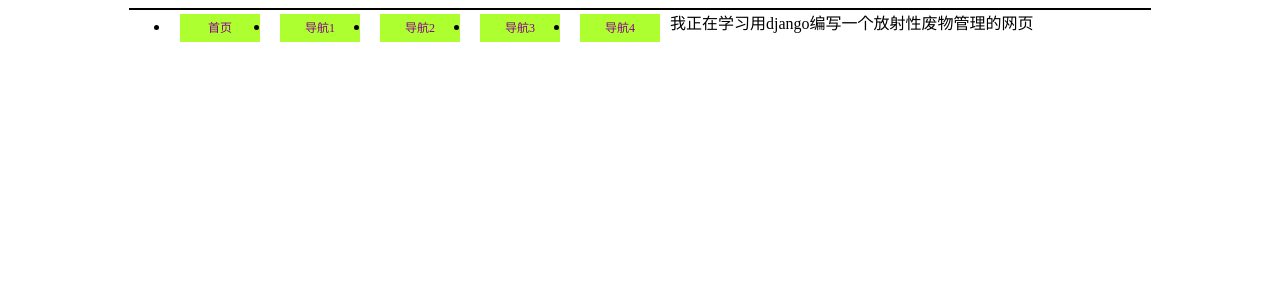
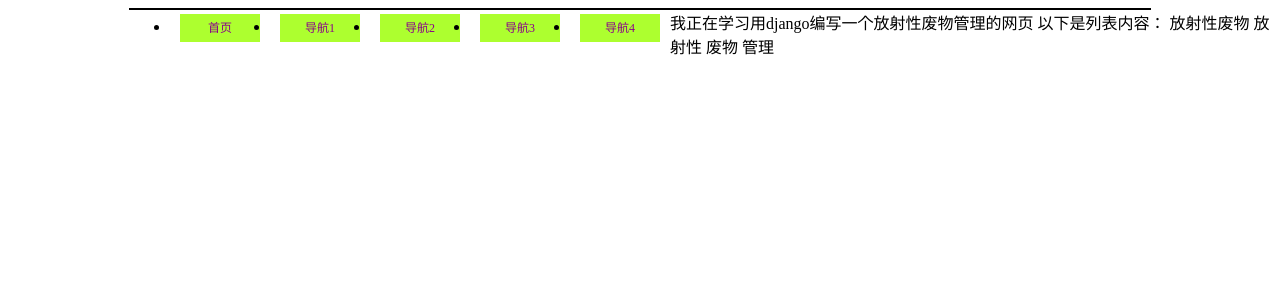
Before and after one commit to hclliu86/rwm, a Django app: page / in a window 1280 px wide. Shown: the top 300 px of the page. Run offline with Django 3.2, Linux system fonts and the light colour scheme.

Commit message:
list and dict
learn how to display list and dict on the web

```diff
--- a/learn/templates/home.html
+++ b/learn/templates/home.html
@@ -5,6 +5,11 @@
 {% block content %}
 {#{% include 'ad.html' %}#}
 
-{{ string_ }}
+    {{ string_ }}
+
+    以下是列表内容：
+    {% for i in TutorialList %}
+    {{ i }}
+    {% endfor %}
 
 {% endblock %}
--- a/learn/views.py
+++ b/learn/views.py
@@ -9,4 +9,9 @@ def index(request):
 
 def home(request):
     string_ = u"我正在学习用django编写一个放射性废物管理的网页"
-    return render(request, 'home.html', {'string_': string_})
+    TutroialList = ['放射性废物',
+                    '放射性',
+                    '废物',
+                    '管理']
+    waste_info = {'type': u"固体废物", 'activity': "2E+10 Bq"}
+    return render(request, 'home.html', {'string_': string_, 'TutorialList': TutroialList})
```
